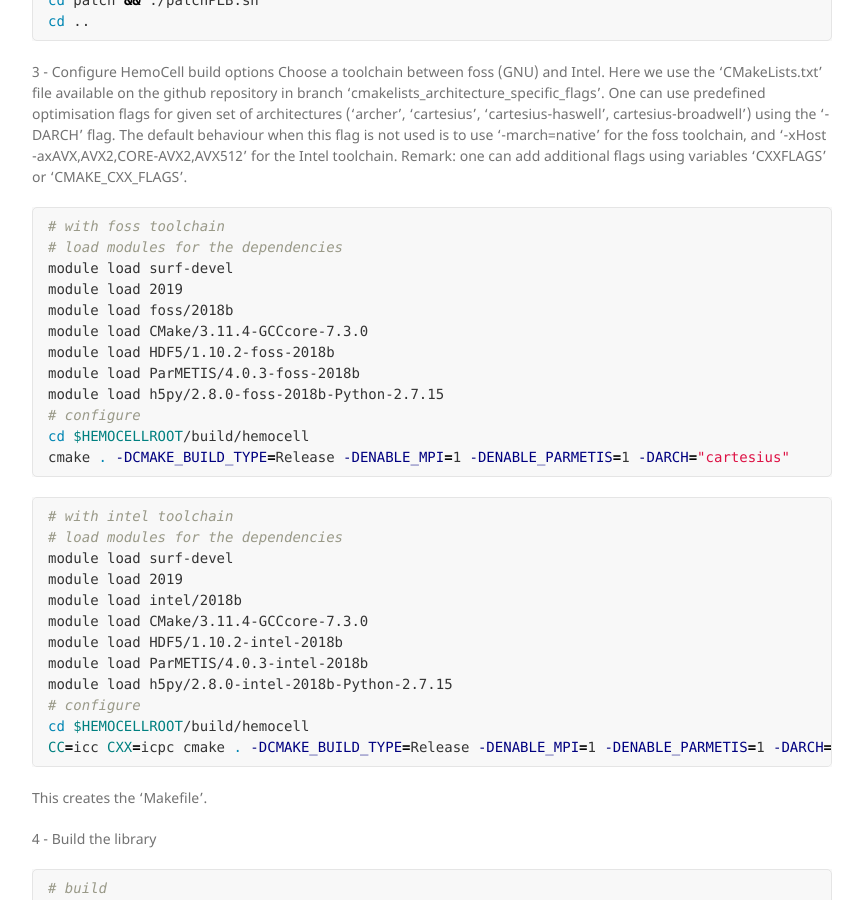
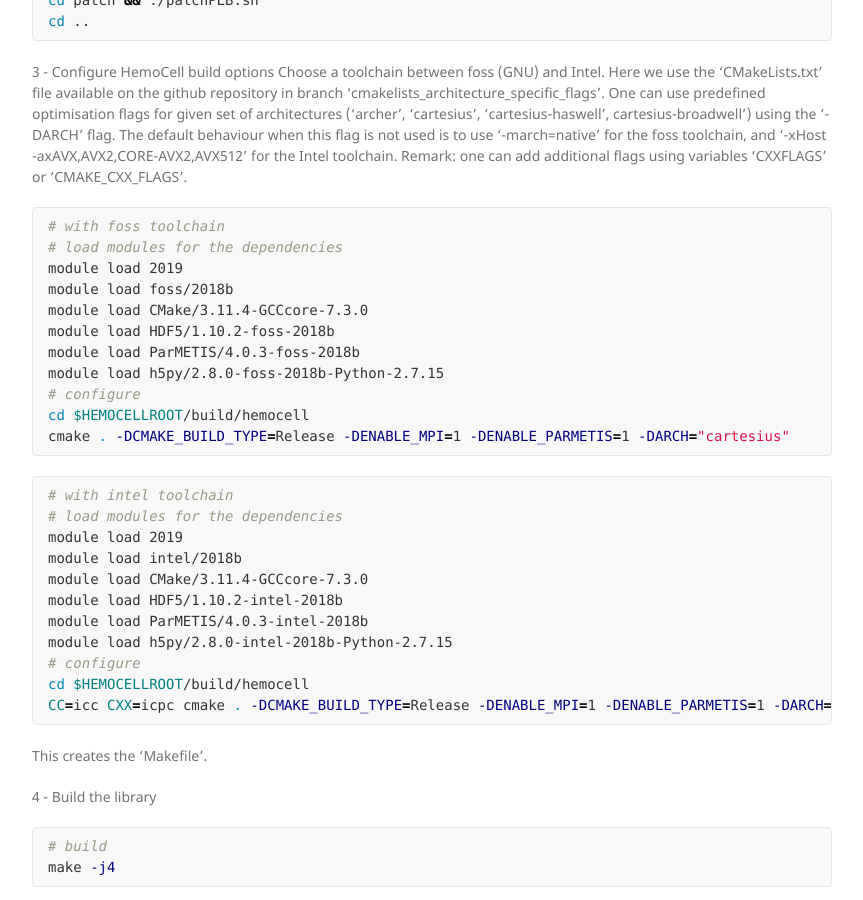
Before and after one commit to compbiomedeu/compbiomedeu.github.io, a Jekyll site: the page built from applications/HemoCell/HemoCell.md, in a window 1280 px wide and 900 px high, scrolled down 1540 px. Shown: the whole window, without its empty margins (178-1041 px from the left). Built offline with Jekyll 4.4.1, drawn with Linux system fonts in a browser that asks for light colours; our own code applies the rules of GitHub Pages for plain Markdown files.

Commit message:
Update HemoCell.md

````diff
--- a/applications/HemoCell/HemoCell.md
+++ b/applications/HemoCell/HemoCell.md
@@ -77,7 +77,6 @@ Remark: one can add additional flags using variables 'CXXFLAGS' or 'CMAKE_CXX_FL
 ```bash
 # with foss toolchain
 # load modules for the dependencies
-module load surf-devel
 module load 2019
 module load foss/2018b
 module load CMake/3.11.4-GCCcore-7.3.0
@@ -92,7 +91,6 @@ cmake . -DCMAKE_BUILD_TYPE=Release -DENABLE_MPI=1 -DENABLE_PARMETIS=1 -DARCH="ca
 ```bash
 # with intel toolchain
 # load modules for the dependencies
-module load surf-devel
 module load 2019
 module load intel/2018b
 module load CMake/3.11.4-GCCcore-7.3.0
````
